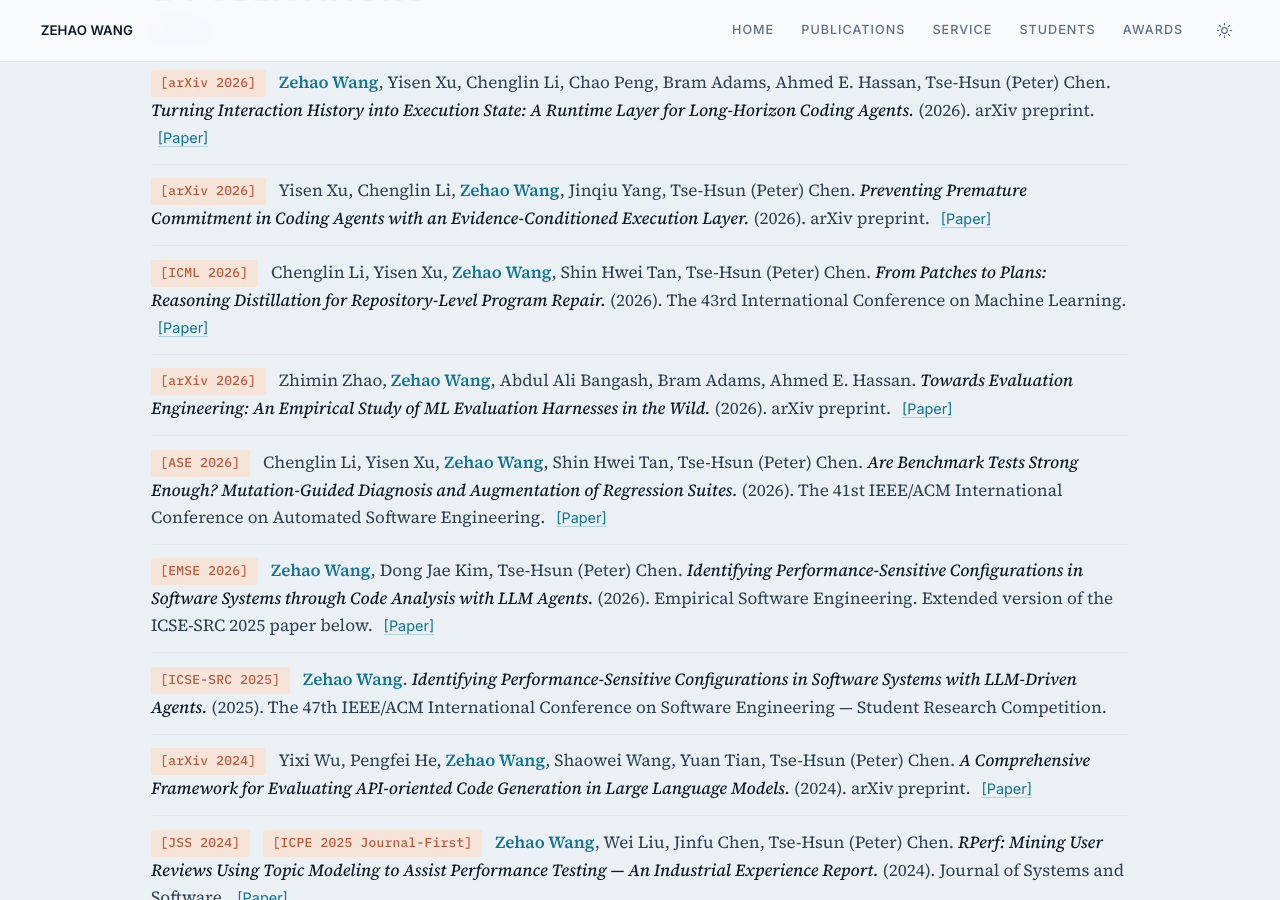
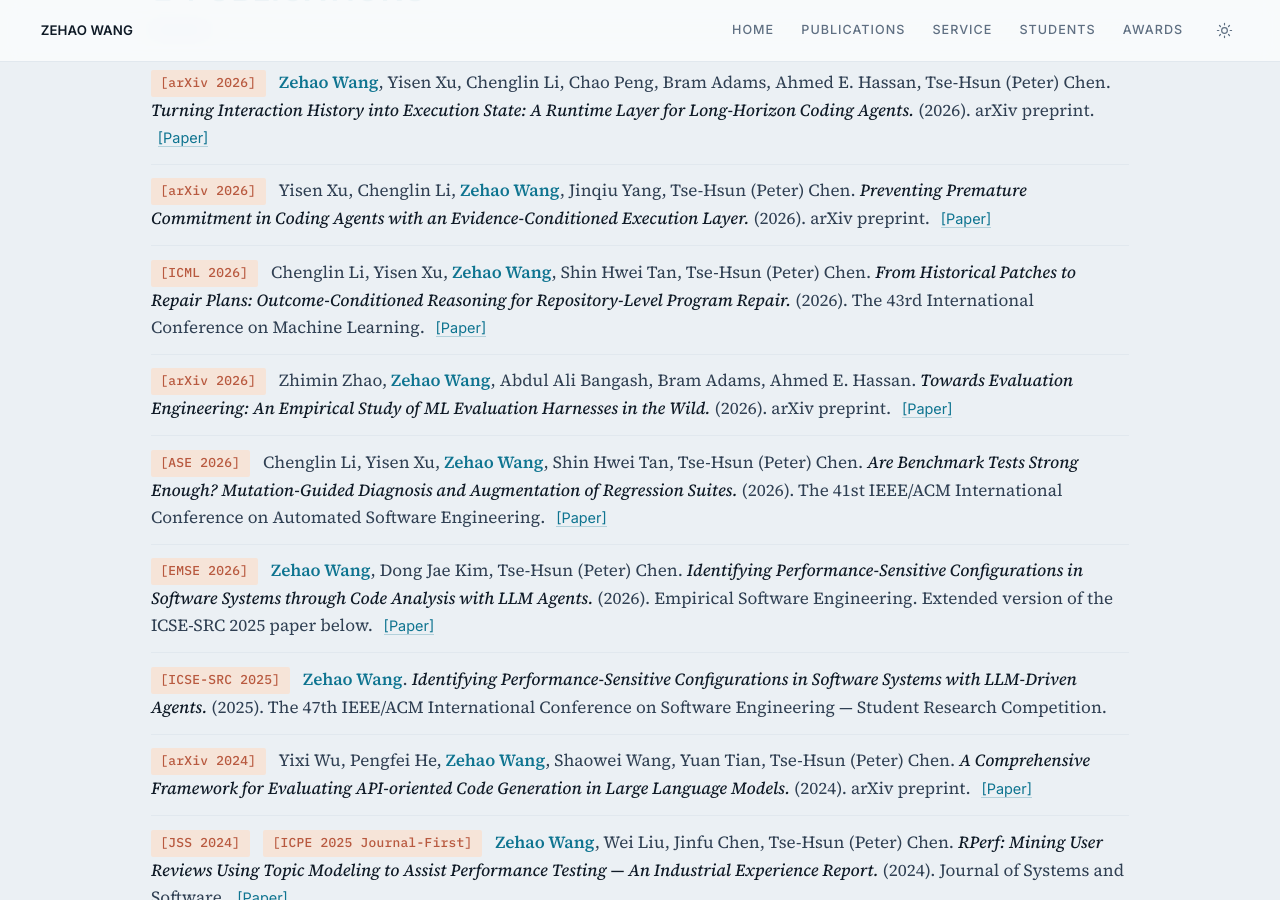
Before and after one commit to zehaowang00/zehaowang00.github.io, a Jekyll site: the page preview.html, which Jekyll copies as it is, in a window 1280 px wide and 900 px high, scrolled down 731 px. Built offline with Jekyll 4.4.1, drawn with Linux system fonts in a browser that asks for light colours.

Commit message:
Update ICML 2026 paper title
Co-Authored-By: Claude Fable 5 <noreply@anthropic.com>

```diff
--- a/_layouts/home.html
+++ b/_layouts/home.html
@@ -133,7 +133,7 @@
         <li>
           <span class="paper__venue">[ICML 2026]</span>
           <span class="paper__authors">Chenglin Li, Yisen Xu, <span class="me">Zehao Wang</span>, Shin Hwei Tan, Tse-Hsun (Peter) Chen.</span>
-          <span class="paper__title">From Patches to Plans: Reasoning Distillation for Repository-Level Program Repair.</span>
+          <span class="paper__title">From Historical Patches to Repair Plans: Outcome-Conditioned Reasoning for Repository-Level Program Repair.</span>
           (2026). The 43rd International Conference on Machine Learning.
           <a class="paper__link" href="https://arxiv.org/pdf/2601.23257" target="_blank" rel="noopener">[Paper]</a>
         </li>
--- a/preview.html
+++ b/preview.html
@@ -123,7 +123,7 @@
         <li>
           <span class="paper__venue">[ICML 2026]</span>
           <span class="paper__authors">Chenglin Li, Yisen Xu, <span class="me">Zehao Wang</span>, Shin Hwei Tan, Tse-Hsun (Peter) Chen.</span>
-          <span class="paper__title">From Patches to Plans: Reasoning Distillation for Repository-Level Program Repair.</span>
+          <span class="paper__title">From Historical Patches to Repair Plans: Outcome-Conditioned Reasoning for Repository-Level Program Repair.</span>
           (2026). The 43rd International Conference on Machine Learning.
           <a class="paper__link" href="https://arxiv.org/pdf/2601.23257" target="_blank" rel="noopener">[Paper]</a>
         </li>
```
